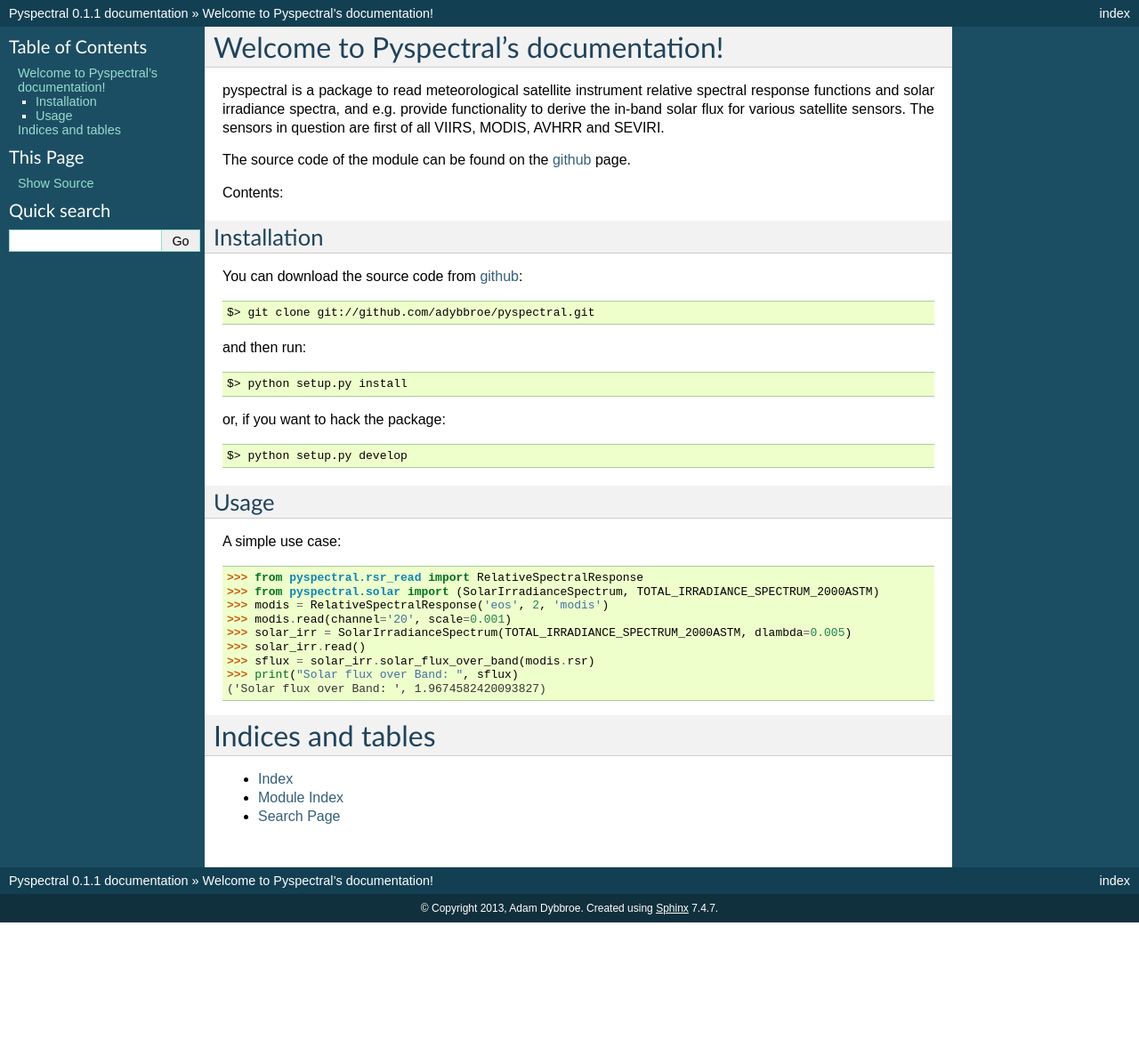
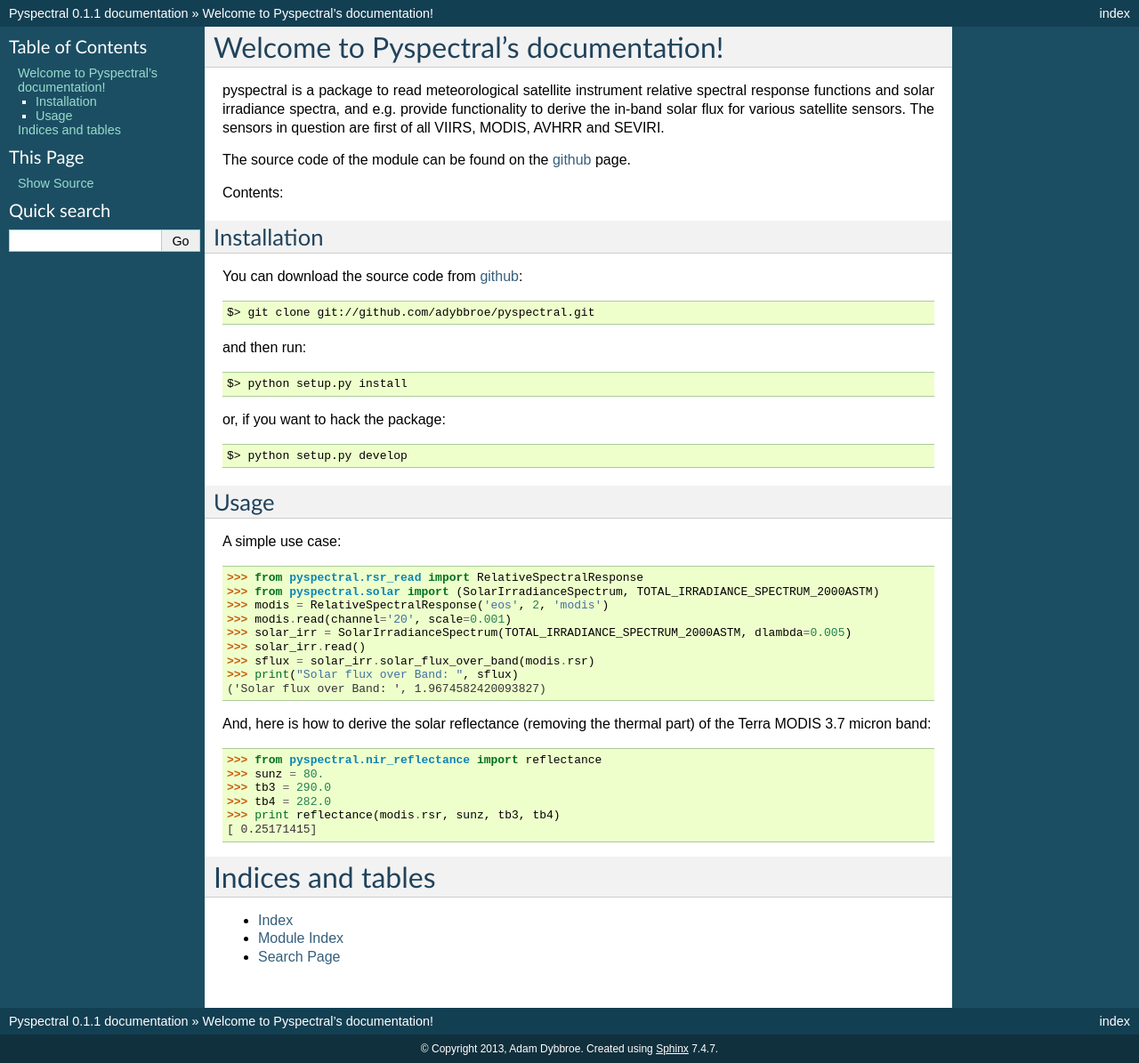
Before and after one commit to pytroll/pyspectral, a Sphinx documentation site: the page built from doc/index.rst, in a window 1280 px wide. Shown: the whole page at 89% size. Built offline with Sphinx 7.4.7, drawn with Linux system fonts in a browser that asks for light colours; before the commit the page ends 1037 px from its top, so only the background shows below that.

Commit message:
Add one more use case to doc

```diff
--- a/doc/index.rst
+++ b/doc/index.rst
@@ -54,6 +54,20 @@
 >>> print("Solar flux over Band: ", sflux)
 ('Solar flux over Band: ', 1.9674582420093827)
 
+And, here is how to derive the solar reflectance (removing the thermal part) of
+the Terra MODIS 3.7 micron band:
+
+
+>>> from pyspectral.nir_reflectance import reflectance
+>>> sunz = 80.
+>>> tb3 = 290.0
+>>> tb4 = 282.0
+>>> print reflectance(modis.rsr, sunz, tb3, tb4)
+[ 0.25171415]
+
+
+
+
 
 
 Indices and tables
```
Also changed, not shown: 1 other file.
